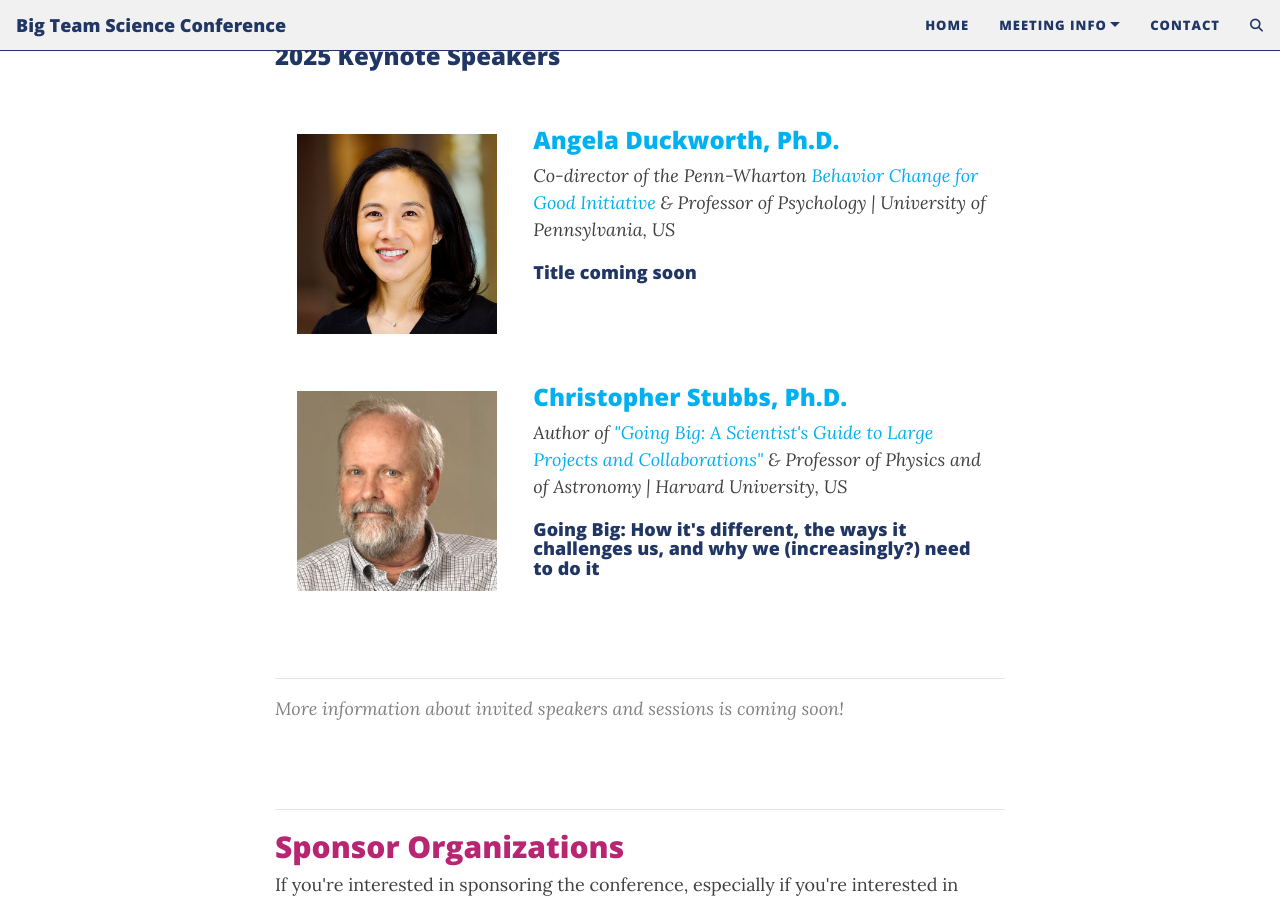
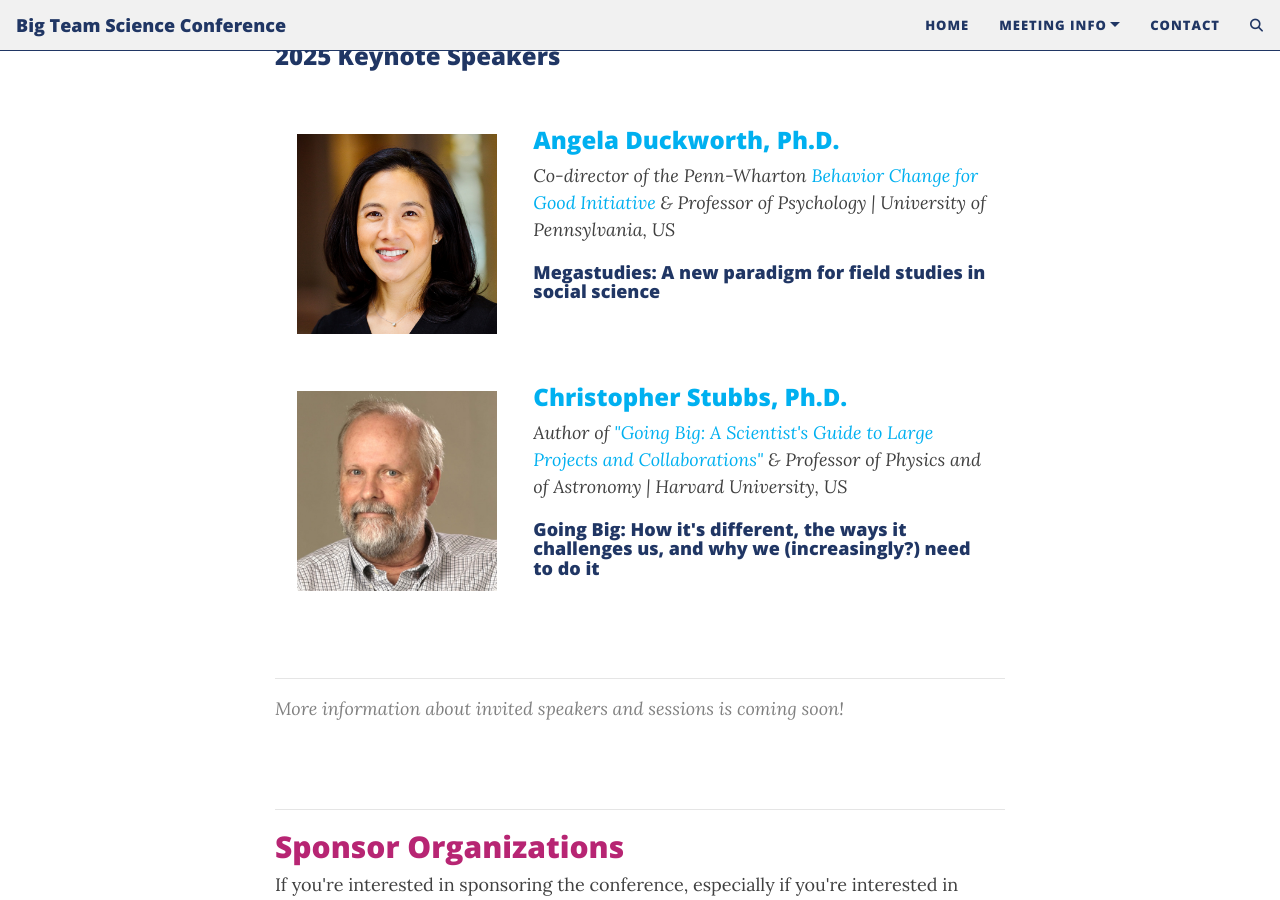
Before and after one commit to bigteamscienceconference/bigteamscienceconference.github.io, a Jekyll site: the page built from index.md, in a window 1280 px wide and 900 px high, scrolled down 1217 px. Built offline with Jekyll 4.4.1, drawn with Linux system fonts in a browser that asks for light colours; comment, search, counter and statistics services are not loaded.

Commit message:
updated duckworth title

```diff
--- a/index.md
+++ b/index.md
@@ -50,7 +50,7 @@
       <div class="col-sm-8">
         <h3><a href="https://angeladuckworth.com/" target="_blank">Angela Duckworth, Ph.D.</a></h3>
         <i>Co-director of the Penn-Wharton <a href="https://www.wwhge.org/" target="_blank">Behavior Change for Good Initiative</a> & Professor of Psychology | University of Pennsylvania, US</i>
-        <h4>Title coming soon</h4>
+        <h4>Megastudies: A new paradigm for field studies in social science</h4>
       </div>
     </div>
     <div class="row">
```
